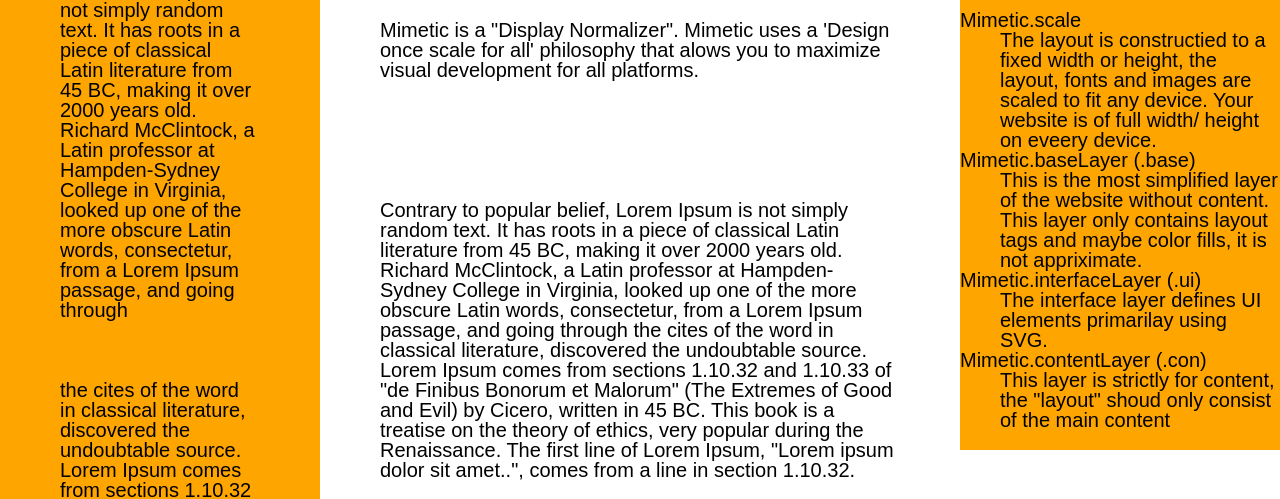
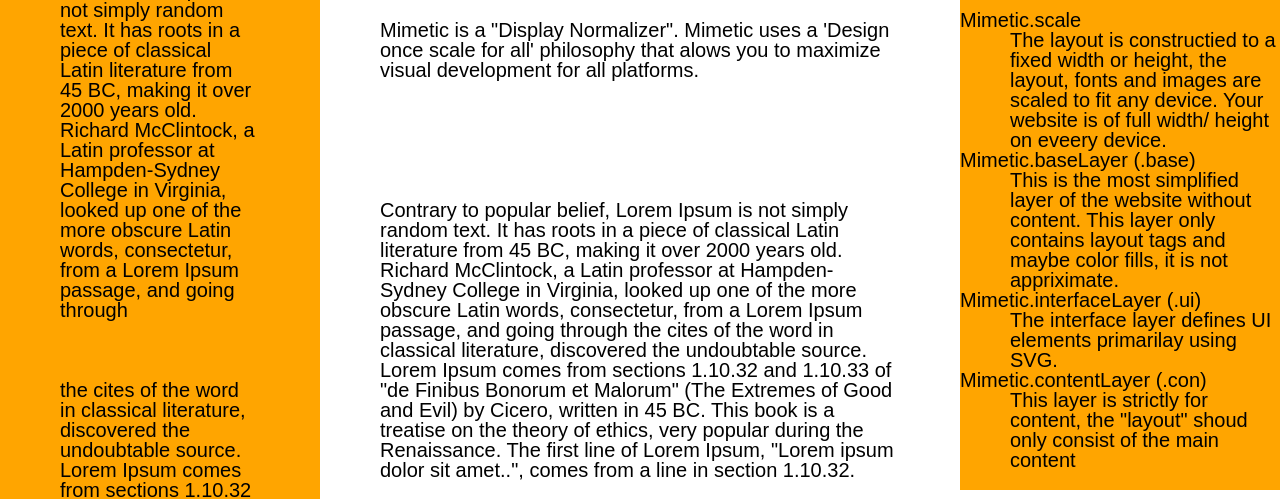
Before and after one commit to julienetie/mimetic, a website: page 2.html in a window 1280 px wide. Shown: the part 301-800 px from the top of the page. Drawn offline with Linux system fonts and the light colour scheme.

Commit message:
Margin scaling bug fixed in loop, working in chrome

```diff
--- a/2.html
+++ b/2.html
@@ -36,7 +36,7 @@
 @media only screen and (min-width: 40.063em) { } /* min-width 641px, medium screens */
 
 @media only screen and (min-device-width: 40.063em) {
-body{min-width: 998px;}
+/* body{min-width: 998px;} */
   } /* min-width 641px and max-width 1024px, use when QAing tablet-only issues */
 
 
@@ -108,10 +108,12 @@
 
 /*scaled transition*/
 p{
+  /*
 	-webkit-transition: all 0.2s linear;
 -moz-transition: all 0.2s linear;
 -o-transition: all 0.2s linear;
 transition: all 0.2s linear;
+*/
 }
 
 </style>
@@ -176,39 +178,43 @@
 <canvas></canvas>
 
 <script>
-(function(){
-
-
-
-
-
-var tempArr = [],
+(function() {
+  /*
+   *  MIMETIC  metric normalizer  **ALPHA**
+   *    Version:  0.5.0
+   *      License: MIT
+   *        Author:  Julien Etienne
+   *          Contact:  julienetie@gmail.com
+   *            github:  https://github.com/julienetie/mimetic
+   *              twitter:  @julienetienne_
+   *‾‾‾‾‾‾‾‾‾‾‾‾‾‾‾‾‾‾‾‾‾‾‾‾‾‾‾‾‾‾‾‾‾‾‾‾‾‾‾‾‾‾‾‾‾‾‾‾‾‾‾‾‾‾‾‾
+   *  Place/ inject Mimetic directly into the page before </body>
+   *  for the best loading performance.
+   *
+   */
+  var options = {
+      designWidth: 1024,  /*  Design to this width  */
+      excludeTags: ['script', 'canvas'  /*  Add tags here  */ ]
+    },
+    tempArr = [],
     cleanArr = [],
     fontSizeArr = [],
     lineHtArr = [],
     marginArr = [],
-  tmpMgVal = [];
-
-
-var options = {
-  designWidth: 1024,
-  excludeTags: ['script', 'canvas']
-},
-
-allTags = document.getElementsByTagName('body')[0].getElementsByTagName('*'),
-
+    tmpMgVal = [],
+    allTags = document.getElementsByTagName('body')[0].getElementsByTagName(
+      '*'),
     util = {
-
       getCSS: function(style, selector) {
         for (var i = 0; i < document.styleSheets.length; i++) {
           var mysheet = document.styleSheets[i];
           var myrules = mysheet.cssRules ? mysheet.cssRules : mysheet.rules;
           for (var j = 0; j < myrules.length; j++) {
-            if (myrules[j].selectorText && myrules[j].selectorText.toLowerCase() === selector) {
+            if (myrules[j].selectorText && myrules[j].selectorText.toLowerCase() ===
+              selector) {
               return myrules[j].style[style];
             }
           }
-
         }
       },
 
@@ -222,6 +228,8 @@
           })];
         }
       },
+
+
       getPixelVal: function(prop) {
         if (prop.indexOf("pt") > -1) {
           prop = parseInt(prop, 10) * 96 / 72;
@@ -242,7 +250,7 @@
           newVal = parseInt(val, 10) * 96 / 72;
         } else if (val.indexOf('em') > -1) {
           newVal = parseInt(val, 10) * 16;
-    }else {
+        } else {
           switch (val) {
             case 'xx-small':
               newVal = 9;
@@ -278,103 +286,86 @@
               break;
           }
         }
-
         return newVal;
       },
-    normalizeMargins: function(margins) { // Percenage is not currently working
+      normalizeMargins: function(margins) {
         var marginDef = margins.split(' ');
-
-     var removeUnits = function(quantity){
-     return quantity.substr(0, quantity.length -2);
+        var removeUnits = function(quantity) {
+          return quantity.substr(0, quantity.length - 2);
         };
         //
-    for(var i = 0; i < marginDef.length; i++){
-
-         if( marginDef[i].slice(-2) === 'px'){
-           marginDef[i] = removeUnits( marginDef[i]); //console.log( marginDef[i] +' px');
-         }else if(marginDef[i].slice(-2) === 'em'){
-           marginDef[i] = removeUnits( marginDef[i]) * 16; //console.log( marginDef[i] +'em');
-         }else if(marginDef[i].slice(-2) === '%'){
-           marginDef[i] = 1024 / removeUnits( marginDef[i]); //console.log( marginDef[i] +'%');
-         }else if( marginDef[i].indexOf('pt') >  -1){
-           marginDef[i] = removeUnits( marginDef[i]) * 96 / 72; //console.log( marginDef[i] +'pt');
-         }//...
+        for (var i = 0; i < marginDef.length; i++) {
+          if (marginDef[i].slice(-2) === 'px') {
+            marginDef[i] = removeUnits(marginDef[i]); //console.log( marginDef[i] +' px');
+          } else if (marginDef[i].slice(-2) === 'em') {
+            marginDef[i] = removeUnits(marginDef[i]) * 16; //console.log( marginDef[i] +'em');
+          } else if (marginDef[i].slice(-2) === '%') {
+            marginDef[i] = 1024 / removeUnits(marginDef[i]); //console.log( marginDef[i] +'%');
+          } else if (marginDef[i].indexOf('pt') > -1) {
+            marginDef[i] = removeUnits(marginDef[i]) * 96 / 72; //console.log( marginDef[i] +'pt');
+          } //...
         }
         return marginDef;
       }
     },
-
-
     elemLoop = (function() {
-
       var remove = options.excludeTags;
       var g = 0;
       for (var i = 0; i < allTags.length; i++) {
         tempArr.push(allTags[i].tagName);
         for (var j = 0; j < remove.length; j++) {
           if (tempArr[i] === remove[j].toUpperCase()) {
-
             tempArr[i] = undefined;
           }
         }
+        fontSizeArr.push(util.namedSizeToPx(util.computedStyle(allTags[i],
+          'font-size')));
+        lineHtArr.push(util.namedSizeToPx(util.computedStyle(allTags[i],
+          'line-height')));
+        marginArr.push(util.normalizeMargins(util.computedStyle(allTags[i],
+          'margin')));
+      }
+      cleanArr = tempArr;
+    }()),
+    MimeticScale = {
+      scale: function() {
+        var winWidth = window.innerWidth || document.documentElement.clientWidth ||
+          document.body.clientWidth;
+    //    if (winWidth > 1024) {
+          for (var i = 0; i < cleanArr.length; i++) {
+            var fontSizeNow = (winWidth / (options.designWidth * 0.1));
+            if (tempArr[i] !== undefined) {
+              allTags[i].style.fontSize = Math.round(fontSizeNow * (
+                fontSizeArr[i] / 10)) + 'px';
+              allTags[i].style.lineHeight = Math.round(fontSizeNow * (
+                lineHtArr[i] / 10)) + 'px';
 
-        fontSizeArr.push(util.namedSizeToPx(util.computedStyle(allTags[
-          i], 'font-size')));
-        lineHtArr.push(util.namedSizeToPx(util.computedStyle(allTags[
-          i], 'line-height')));
-        marginArr.push(util.normalizeMargins(util.computedStyle(allTags[
-          i], 'margin')) );
+for (j = 0; j < marginArr[i].length; j++) {
+
+    tmpMgVal.push(Math.round(fontSizeNow * (marginArr[i][j] / 10)) + 'px');
+
+}
+if(marginArr[i].length === j){
+allTags[i].style.margin = tmpMgVal.join(' ');
+console.log(allTags[i].style.margin = tmpMgVal.join(' '));
+tmpMgVal = [];
 }
 
-    cleanArr =  tempArr;
-  }()),
 
 
-MimeticScale = {
-  scale: function() {
 
-      // winWidth left in function for performance.
-      var winWidth = window.innerWidth || document.documentElement.clientWidth ||
-        document.body.clientWidth;
-    //  var lineHightNow = fontSizeNow;
-      if (winWidth > 1024) {
-
-        for (var i = 0; i < cleanArr.length; i++) {
-                var fontSizeNow = (winWidth / (options.designWidth * 0.1));
-          if(tempArr[i] !== undefined){
-          allTags[i].style.fontSize = Math.round(fontSizeNow * (fontSizeArr[i] / 10)) +  'px';
-          allTags[i].style.lineHeight = Math.round(fontSizeNow * (lineHtArr[i] / 10)) + 'px';
-          //console.log(i);
-          //alert(util.computedStyle(elems[i],'margin'));
-  /*
-          for(j = 0; j < marginArr[i].length; j++){
-            if(tempArr[i] !== undefined){
-            tmpMgVal.push( Math.round(fontSizeNow * (marginArr[i][j] / 10)) + 'px');
 
             }
           }
-
-          */
-           allTags[i].style.margin =   tmpMgVal.join(' ');
-
+    //    }
       }
-        }
-      }
-    } //end of scale
     };
-
-
   MimeticScale.scale();
-// Basic reisze needs to be revised with debounce /throttle
-
   if (window.attachEvent) {
     window.attachEvent("onresize", MimeticScale.scale);
   } else {
     window.addEventListener("resize", MimeticScale.scale, false);
   }
-
-
-
 }());
 </script>
 </body>
```
Lines whose indentation alone changed are shown as unchanged.
